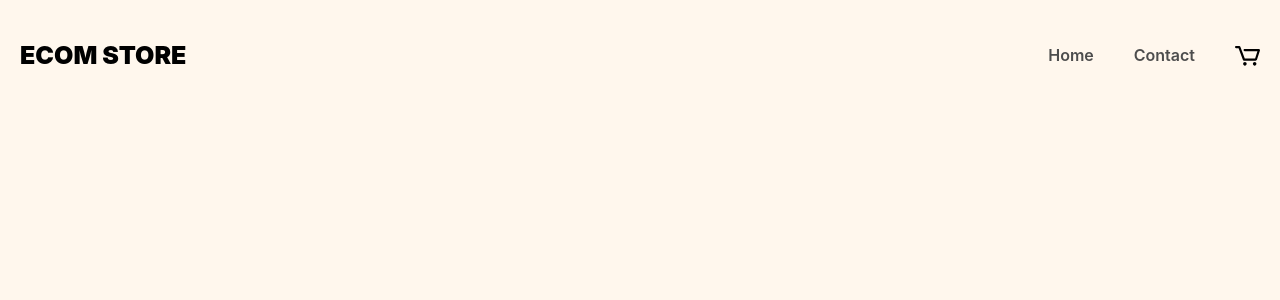
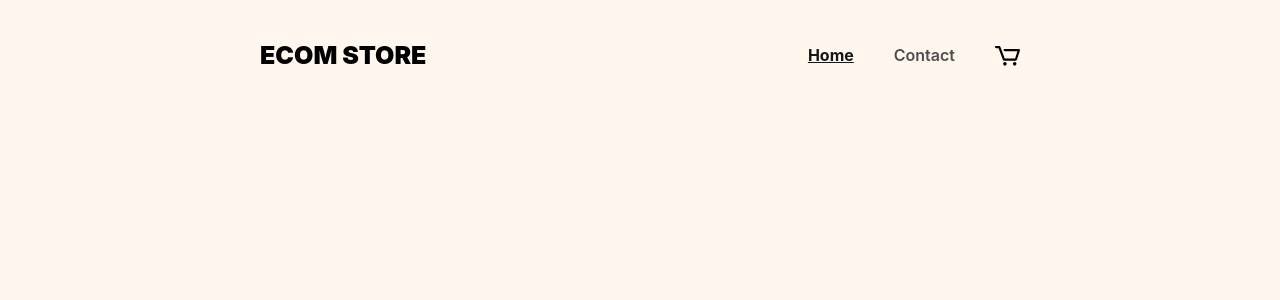
Before and after one commit to anasommer/fed-frameworks-ca, a React (Vite) app: page / in a window 1280 px wide. Shown: the top 300 px of the page. Built offline with nearby package versions, Linux system fonts and the light colour scheme.

Commit message:
pages structure

```diff
--- a/src/components/Header.jsx
+++ b/src/components/Header.jsx
@@ -13,10 +13,22 @@ export default function Header() {
         eCom Store
       </Link>
       <nav>
-        <NavLink to='/'>Home</NavLink>
-
-        <NavLink to='/contact'>Contact</NavLink>
-        <NavLink to='/cart'>
+        <NavLink
+          to='/'
+          style={({ isActive }) => (isActive ? activeStyles : null)}
+        >
+          Home
+        </NavLink>
+        <NavLink
+          to='/contact'
+          style={({ isActive }) => (isActive ? activeStyles : null)}
+        >
+          Contact
+        </NavLink>
+        <NavLink
+          to='/cart'
+          style={({ isActive }) => (isActive ? activeStyles : null)}
+        >
           <img src='/src/assets/images/cart.svg' alt='' className='cart-icon' />
         </NavLink>
       </nav>
--- a/style.css
+++ b/style.css
@@ -22,6 +22,8 @@ body::-webkit-scrollbar {
 body {
   -ms-overflow-style: none;
   scrollbar-width: none;
+  max-width: 800px;
+  margin: 0 auto;
 }
 
 .site-wrapper {
```
Also changed, not shown: src/pages/CheckoutPage.jsx (added), src/pages/CheckoutSuccessPage.jsx (added), src/pages/ContactPage.jsx (added), src/pages/ProductPage.jsx (added).
